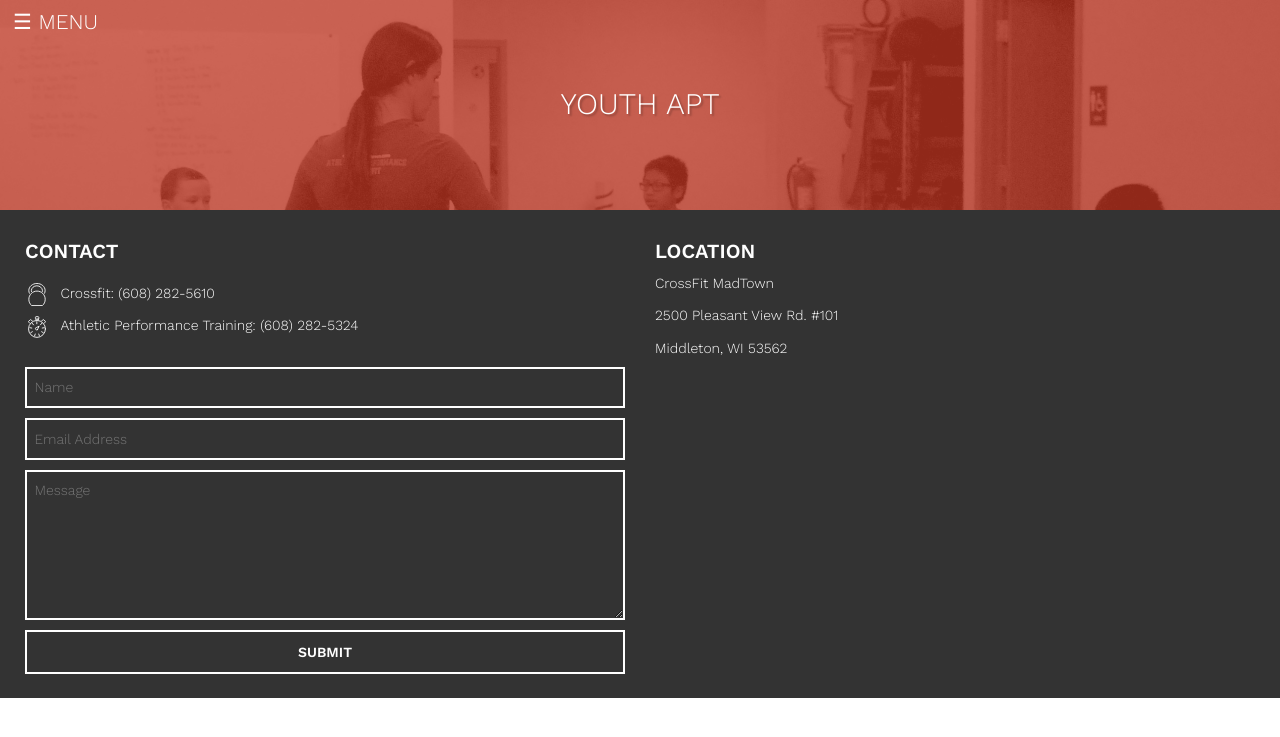
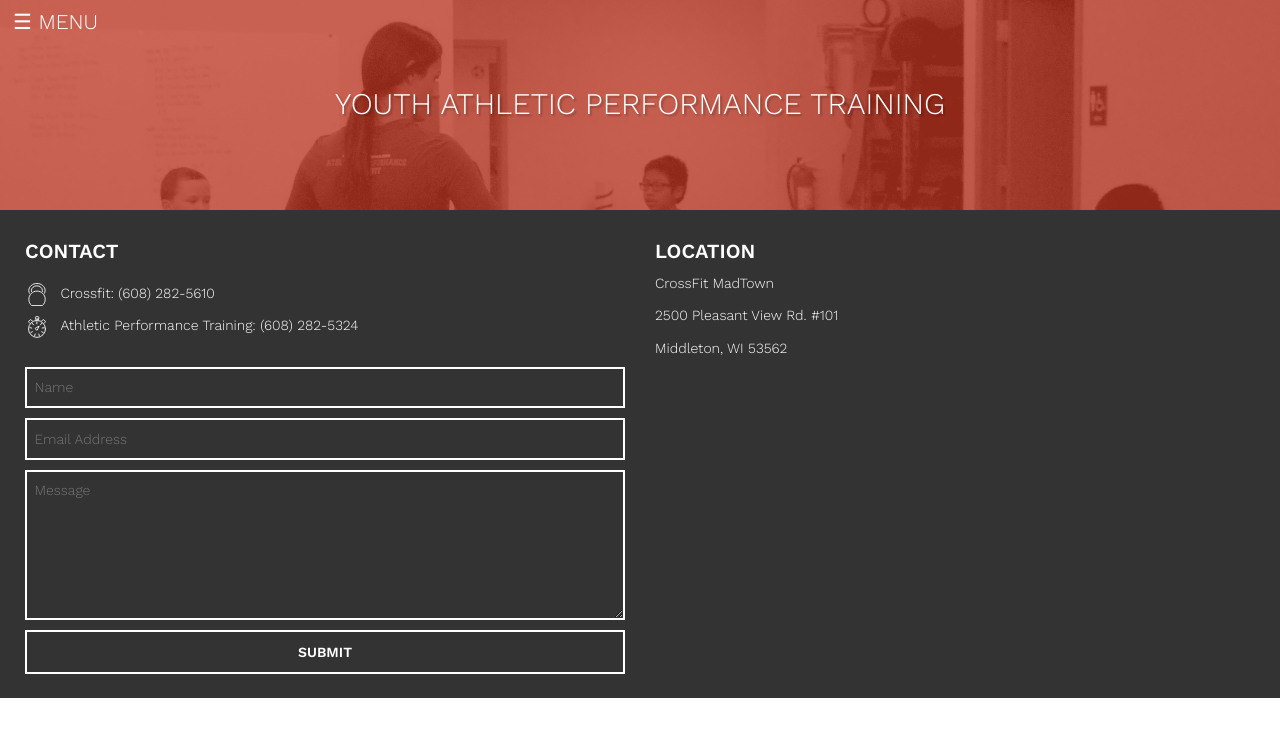
Before and after one commit to djdurban/crossfit_madtown, a Jekyll site: the page built from _services/youth-apt.md, in a window 1280 px wide. Shown: the top 737 px of the page. Built offline with Jekyll 4.4.1, drawn with Linux system fonts in a browser that asks for light colours.

Commit message:
Updated '/_services/youth-apt.md' via CloudCannon

```diff
--- a/_services/youth-apt.md
+++ b/_services/youth-apt.md
@@ -1,6 +1,6 @@
 ---
-layout:
-permalink:
-title:
-url:
+layout: internal
+permalink: /athletic-performance-training/youth
+title: Youth Athletic Performance Training
+url: /athletic-performance-training/youth
 ---
```
